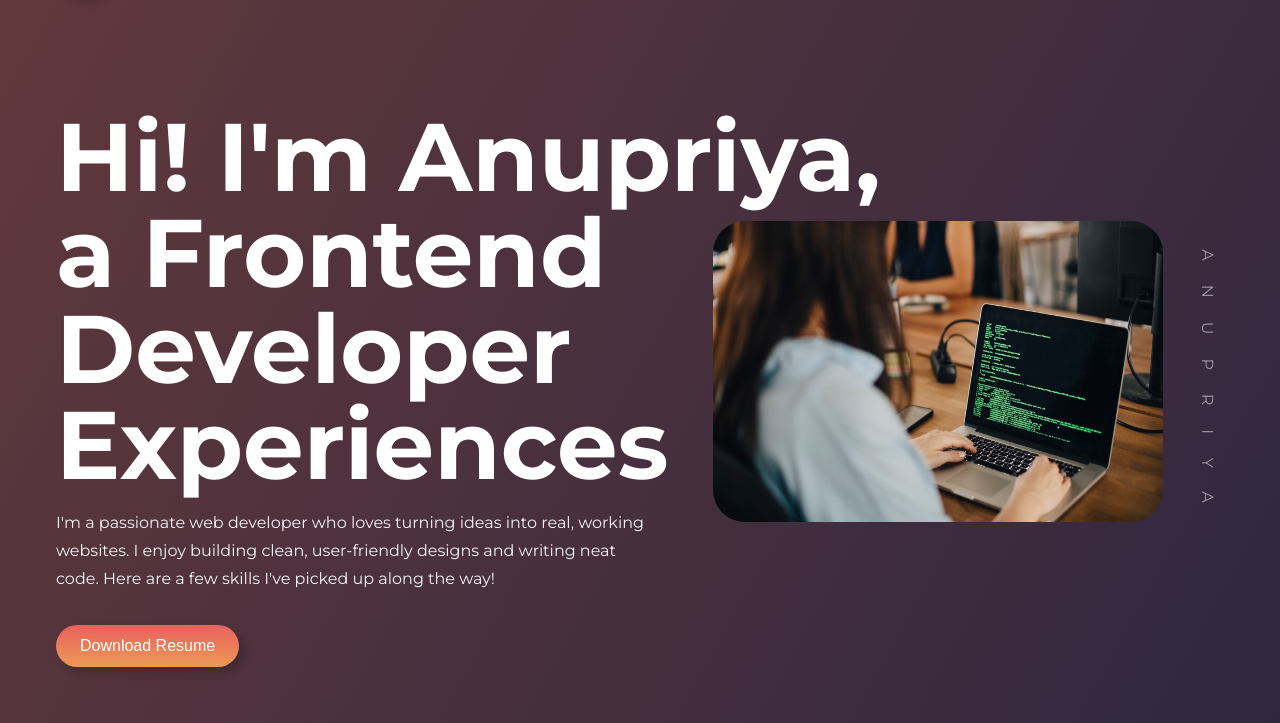
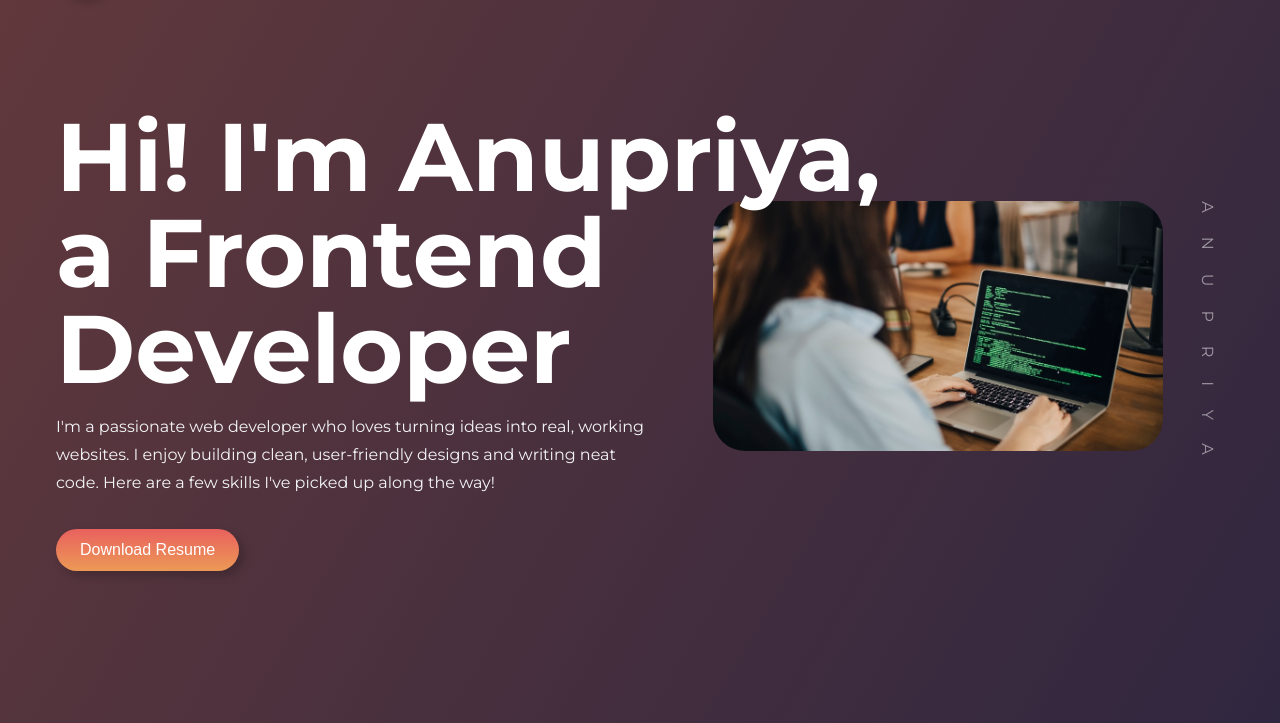
Before and after one commit to anupriya832/Portfolio, a plain HTML site: page index.html in a window 1280 px wide. Shown: the part 77-800 px from the top of the page. Drawn offline with nearby package versions, Linux system fonts and the light colour scheme.

Commit message:
Update index.html

```diff
--- a/index.html
+++ b/index.html
@@ -32,7 +32,7 @@
        </div>
        <div class="header__content">
          <div>
-           <h1>Hi! I'm Anupriya,<br/>a Frontend Developer<br/>Experiences</h1>
+           <h1>Hi! I'm Anupriya,<br/>a Frontend Developer</h1>
          </div>
          <p class="section__description">
             I'm a passionate web developer who loves turning ideas
```
